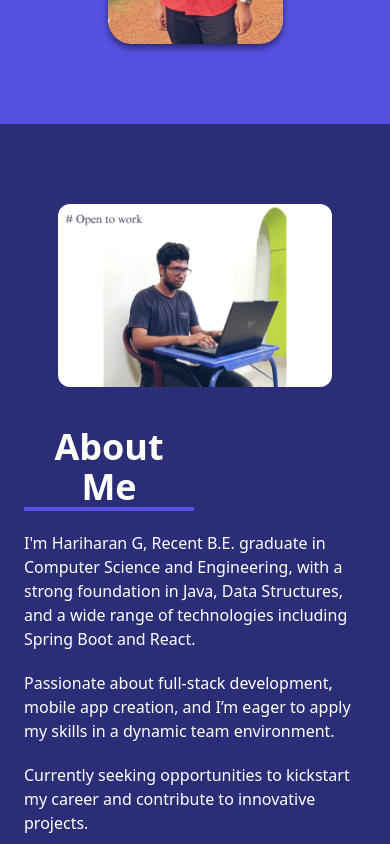
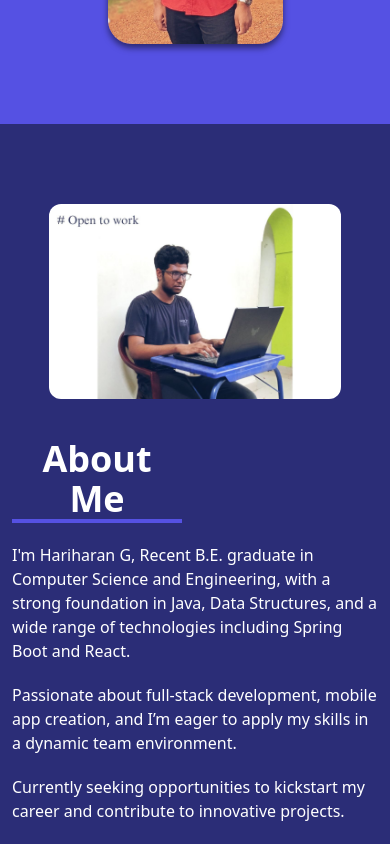
Before and after one commit to Hari-GS/myportfolio2, a React (Create React App) app: page / in a window 390 px wide. Shown: the part 740-1584 px from the top of the page. Built offline with nearby package versions, Linux system fonts and the light colour scheme.

Commit message:
px reduced in about component

```diff
--- a/src/components/About.js
+++ b/src/components/About.js
@@ -9,7 +9,7 @@ function About() {
     }
 
     return (
-        <section id='about' className='flex flex-col md:flex-row bg-secondary md:px-0 px-6 md:py-20 py-20 justify-center'>
+        <section id='about' className='flex flex-col md:flex-row bg-secondary md:px-0 px-3 md:py-20 py-20 justify-center'>
             <div className='flex justify-center items-center w-full md:w-1/2'>
                 <img className='rounded-xl md:w-3/5 w-4/5' src={AboutImg}/>
             </div>
```
